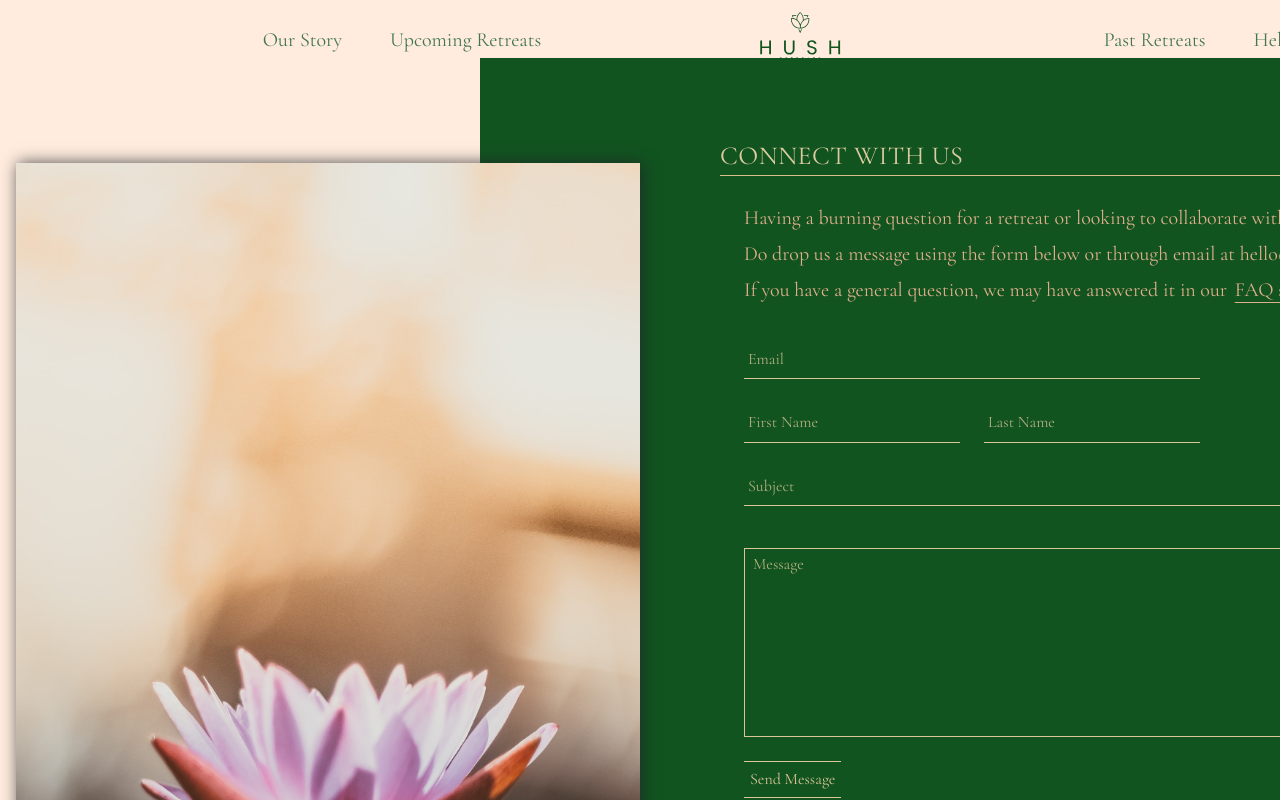
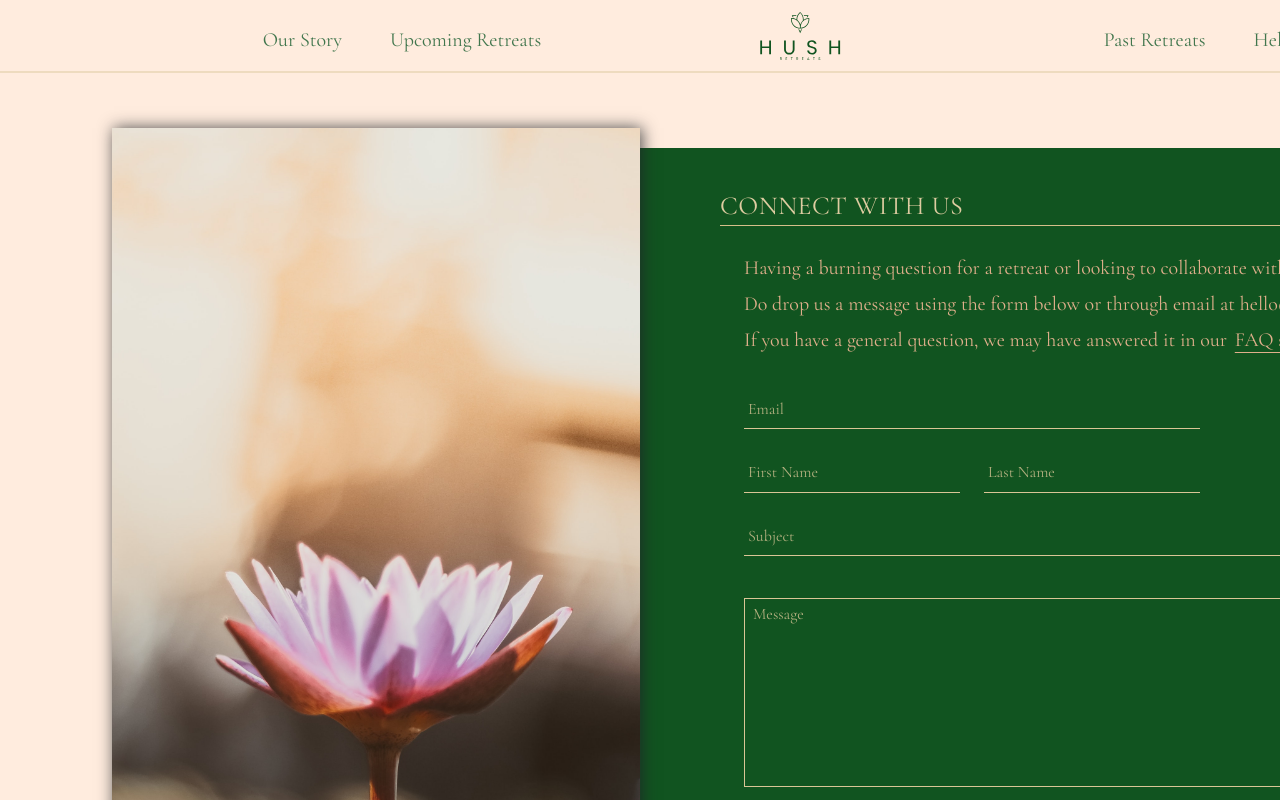
Before and after one commit to jieqiangt/the-hush-retreat, a Next.js app: page /help in a window 1280 px wide. Shown: the top 800 px of the page. Built offline with nearby package versions, Linux system fonts and the light colour scheme.

Commit message:
- added border below nav bar for help page - corrected spacing for 100% zoom in help page

```diff
--- a/sass/pages/help.module.scss
+++ b/sass/pages/help.module.scss
@@ -16,6 +16,18 @@
   &--nav {
     grid-column: full-start / full-end;
     grid-row: 1;
+
+    &::after {
+      content: "";
+      position: absolute;
+      display: block;
+      height: 0.2rem;
+      width: 100%;
+      bottom: -0.5rem;
+      background-color: rgba($col-accent-tint-2, 0.5);
+      animation: fadeIn 1.2s ease-in;
+      animation-fill-mode: backwards;
+    }
   }
 }
 
@@ -30,7 +42,7 @@
     display: block;
     height: 0.2rem;
     width: 97%;
-    bottom: -6rem;
+    bottom: -20rem;
     left: 1.5%;
     background-color: rgba($col-accent-tint-2, 0.5);
   }
@@ -41,9 +53,9 @@
     grid-row: 2;
     background-position: top left 60%;
     background-size: cover;
-    width: 130%;
-    height: 85%;
-    margin: 9.5rem -16rem 0rem auto;
+    width: 110%;
+    height: 100%;
+    margin: 6rem -16rem 0rem auto;
     box-shadow: 2px 0px 15px 0px rgba($col-black-primary, 0.8);
   }
 
@@ -53,7 +65,8 @@
 
     &--box {
       background-color: $col-main-primary;
-      padding: 8rem 8rem 8rem 24rem;
+      padding: 4rem 8rem 4rem 24rem;
+      margin-top: 10rem;
     }
 
     &--title {
@@ -181,7 +194,7 @@
   flex-direction: column;
   align-items: center;
   font-size: $font-size-text-md;
-  margin-top: 16rem;
+  margin-top: 30rem;
   margin-bottom: 8rem;
 
   &--icon {
```
